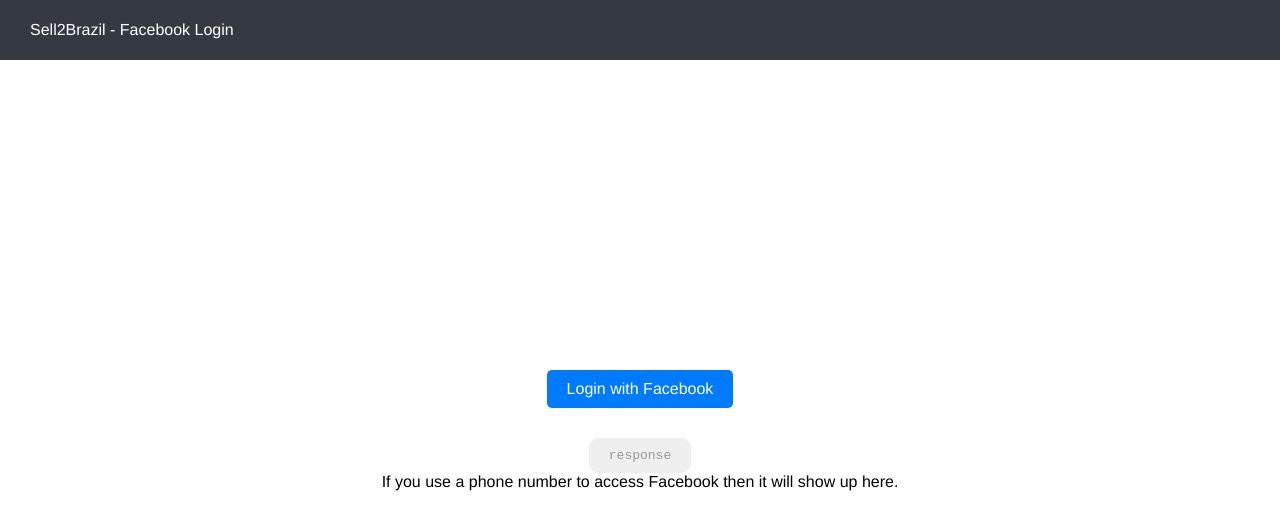
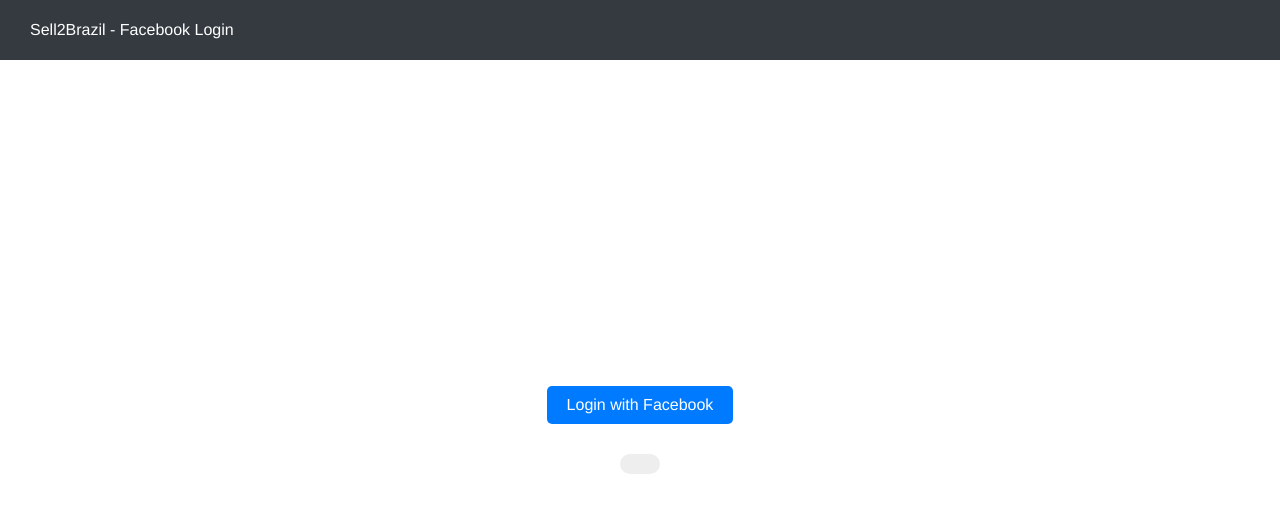
Before and after one commit to ngustavo/s2b-fb-login, a website: page index.html in a window 1280 px wide. Drawn offline with Linux system fonts and the light colour scheme.

Commit message:
unnecessary stuff

```diff
--- a/index.html
+++ b/index.html
@@ -23,8 +23,7 @@
             <div class="initial" id="initial">
                 <div class="btn" id="login">Login with Facebook</div>
             </div>
-            <div class="text text--response response" id="response">response</div>
-            <div class="text text--warning">If you use a phone number to access Facebook then it will show up here.</div>
+            <div class="text text--response response" id="response"></div>
         </div>
     </div>
     <script src="js/main.js"></script>
```
